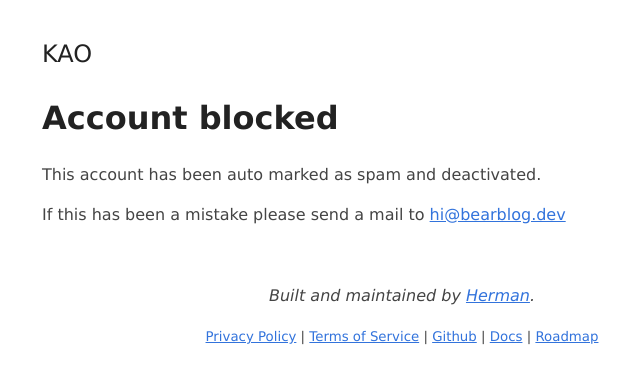
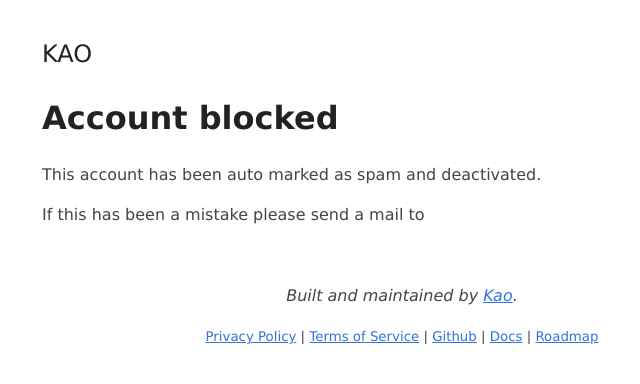
Before and after one commit to kaopass/kao-blog-prototype-2, a Django app: a page that uses templates/account/account_inactive.html in a window 1280 px wide. Shown: the top 384 px of the page, without its empty margins (238-878 px from the left). Run offline with Django 3.2, Linux system fonts and the light colour scheme.

Commit message:
template-confirm

```diff
--- a/templates/account/account_inactive.html
+++ b/templates/account/account_inactive.html
@@ -12,6 +12,6 @@
 </p>
 <p>
     If this has been a mistake please send a mail to
-    <a href="mailto:hi@bearblog.dev">hi@bearblog.dev</a>
+<!--    <a href="">hi@bearblog.dev</a>-->
 <p>
 {% endblock %}
--- a/templates/snippets/dashboard_footer.html
+++ b/templates/snippets/dashboard_footer.html
@@ -1,10 +1,10 @@
 <p>
-    <i>Built and maintained by <a href="https://herman.bearblog.dev">Herman</a>.</i>
+    <i>Built and maintained by <a href="">Kao</a>.</i>
 </p>
 <small>
-    <a href="https://github.com/HermanMartinus/bearblog/wiki/Privacy-Policy" target="_blank">Privacy Policy</a> |
-    <a href="https://github.com/HermanMartinus/bearblog/wiki/Terms-of-Service" target="_blank">Terms of Service</a> |
-    <a href="https://github.com/HermanMartinus/bearblog/" target="_blank">Github</a> |
-    <a href="https://github.com/HermanMartinus/bearblog/wiki/" target="_blank">Docs</a> |
-    <a href="https://github.com/HermanMartinus/bearblog/wiki/Roadmap" target="_blank">Roadmap</a>
+    <a href="" target="_blank">Privacy Policy</a> |
+    <a href="" target="_blank">Terms of Service</a> |
+    <a href="" target="_blank">Github</a> |
+    <a href="" target="_blank">Docs</a> |
+    <a href="" target="_blank">Roadmap</a>
 </small>
```
